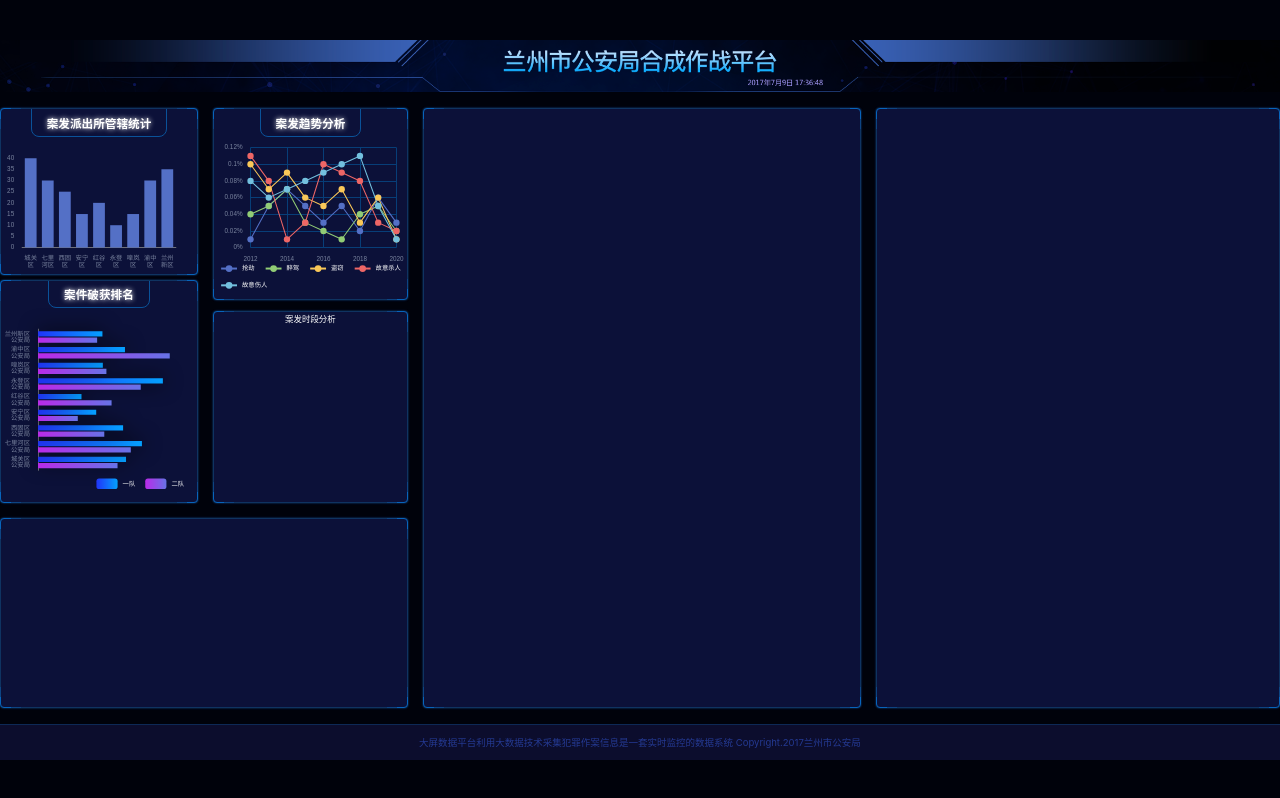
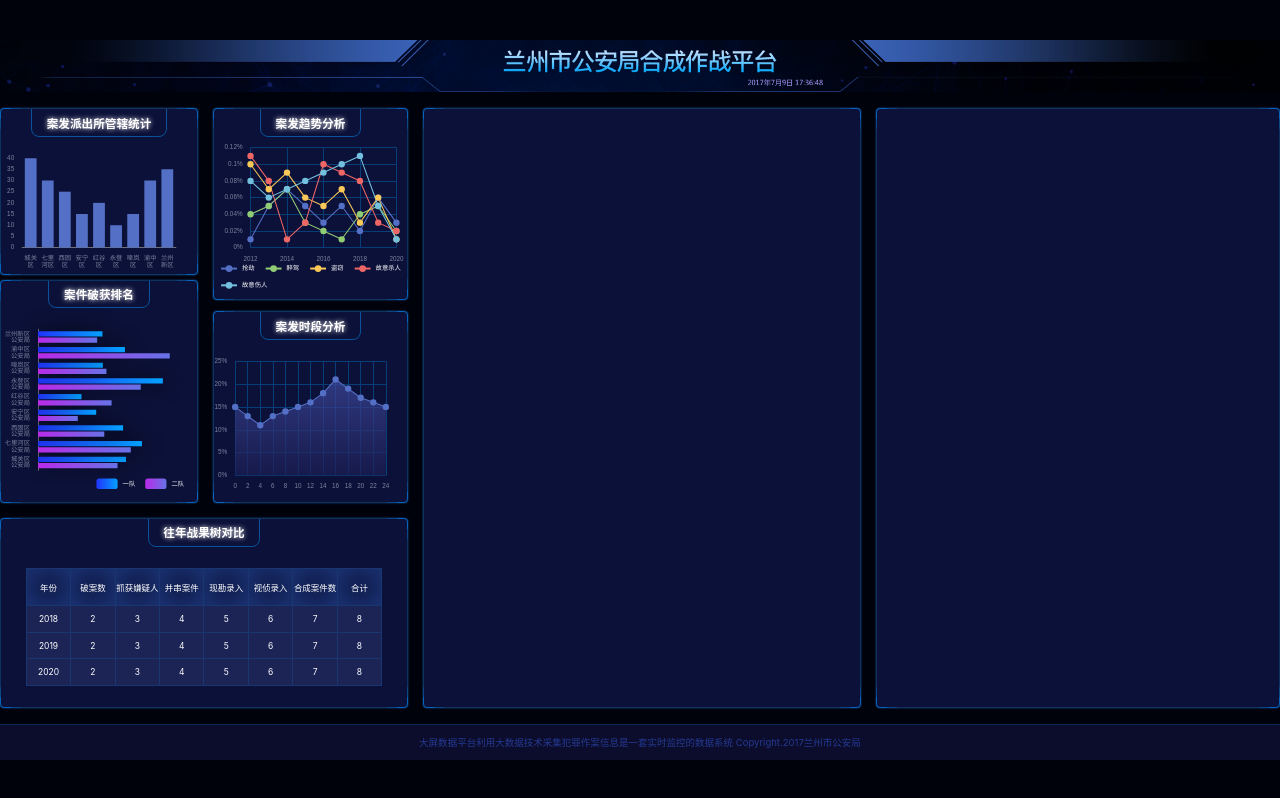
Before and after one commit to tq13111/dataVisualization, a React (Vite) app: page / in a window 1280 px wide. Built offline with nearby package versions, Linux system fonts and the light colour scheme.

Commit message:
完成第四、五个chart

```diff
--- a/src/constant/option.ts
+++ b/src/constant/option.ts
@@ -164,3 +164,46 @@ export const option3 = createEchartsOptions({
     }))
   }
 );
+export const option4 = createEchartsOptions({
+    xAxis: {
+      type: 'category',
+      boundaryGap: false,
+      data: [0, 2, 4, 6, 8, 10, 12, 14, 16, 18, 20, 22, 24],
+      splitLine: {show: true, lineStyle: {color: '#073E78'}},
+      axisTick: {show: false},
+      axisLine: {show: false},
+    },
+    yAxis: {
+      type: 'value',
+      splitLine: {lineStyle: {color: '#073E78'}},
+      axisLabel: {
+        formatter(val) {
+          return val * 100 + '%';
+        }
+      }
+    },
+    series: [{
+      name: '故意伤人',
+      type: 'line',
+      data: [
+        0.15, 0.13, 0.11,
+        0.13, 0.14, 0.15,
+        0.16, 0.18, 0.21,
+        0.19, 0.17, 0.16,
+        0.15
+      ],
+      symbol: 'circle',
+      symbolSize: px(12),
+      lineStyle: {width: px(2)},
+      areaStyle: {
+        color: new echarts.graphic.LinearGradient(0, 0, 0, 1, [{
+          offset: 0,
+          color: '#414a9f'
+        }, {
+          offset: 1,
+          color: '#1b1d52'
+        }]),
+      }
+    }]
+  }
+);
--- a/src/pages/home.scss
+++ b/src/pages/home.scss
@@ -90,7 +90,7 @@
       grid-area: box5;
     }
 
-    .管辖统计, .破获排名, .趋势分析 ,{
+    .管辖统计, .破获排名, .趋势分析, .时段分析, .战果数对比 {
       height: px(315);
       display: flex;
       flex-direction: column;
@@ -120,8 +120,36 @@
     .趋势分析, {
       height: px(363);
     }
-    .时段分析{
+
+    .时段分析 {
       height: px(363);
     }
+
+    .战果数对比 {
+      > table {
+        margin-top: px(38);
+        border-collapse: collapse;
+
+        th, td {
+          border: 1px solid #1a3671;
+        }
+
+        thead {
+          th {
+            height: px(70);
+            box-shadow: inset 0 0 px(60) 0 #1f3d85;
+          }
+        }
+
+        tbody {
+          td {
+            height: px(50);
+            width: px(84);
+            background: #1c2456;
+          }
+        }
+      }
+    }
+
   }
 }
--- a/src/pages/home.tsx
+++ b/src/pages/home.tsx
@@ -2,7 +2,7 @@ import React from 'react';
 import './home.scss';
 import headerBg from '../images/header.png';
 import Chart from '../components/Chart';
-import {option1, option2, option3} from '../constant/option';
+import {option1, option2, option3, option4,} from '../constant/option';
 
 export const Home = () => {
   return (
@@ -26,10 +26,34 @@ export const Home = () => {
           </div>
           <div className="border 时段分析">
             <h2>案发时段分析</h2>
-            <Chart option={option3}/>
+            <Chart option={option4}/>
           </div>
         </section>
-        <section className="border section3"></section>
+        <section className="border section3">
+          <div className="战果数对比">
+            <h2>往年战果树对比</h2>
+            <table>
+              <thead>
+              <tr>
+                <th>年份</th><th>破案数</th><th>抓获嫌疑人</th><th>并串案件</th><th>现勘录入</th>
+                <th>视侦录入</th><th>合成案件数</th><th>合计</th>
+              </tr>
+              </thead>
+              <tbody>
+              <tr>
+                <td>2018</td><td>2</td><td>3</td><td>4</td><td>5</td><td>6</td><td>7</td><td>8</td>
+              </tr>
+              <tr>
+                <td>2019</td><td>2</td><td>3</td><td>4</td><td>5</td><td>6</td><td>7</td><td>8</td>
+              </tr>
+              <tr>
+                <td>2020</td><td>2</td><td>3</td><td>4</td><td>5</td><td>6</td><td>7</td><td>8</td>
+              </tr>
+              </tbody>
+
+            </table>
+          </div>
+        </section>
         <section className="border section4"></section>
         <section className="border section5"></section>
       </main>
--- a/src/shared/style.scss
+++ b/src/shared/style.scss
@@ -31,7 +31,7 @@ code {
 
 body {
   font-family: $font-hei;
-  font-size: 16px;
+  font-size: px(16);
   background: #00020b;
   color:#fff;
 }
```
